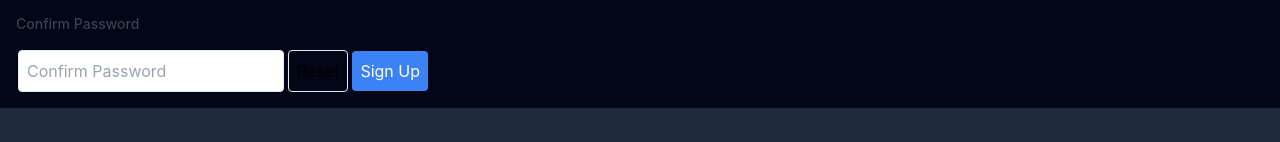
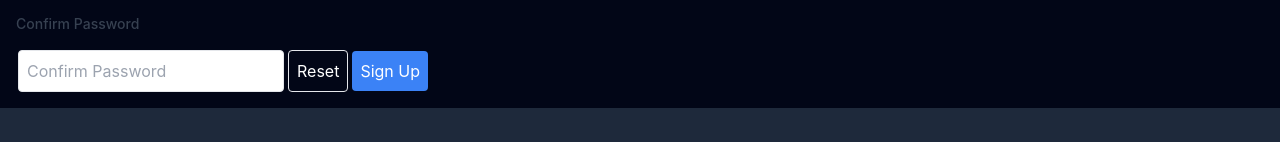
Before and after one commit to FlorianGrollich/Gamefied-python-learning, a React (Create React App) app in the folder frontend/: page /register in a window 1280 px wide. Shown: the part 428-570 px from the top of the page. Built offline with nearby package versions, Linux system fonts and the light colour scheme.

Commit message:
fix: make reset button visible in white color

```diff
--- a/frontend/src/RegistrationForm/RegistrationForm.tsx
+++ b/frontend/src/RegistrationForm/RegistrationForm.tsx
@@ -196,7 +196,7 @@ const RegistrationForm: React.FC = () => {
           required
         />
 
-        <button type="button" onClick={handleReset} className="p-2 m-0.5 border rounded">
+        <button type="button" onClick={handleReset} className="p-2 m-0.5 text-white border rounded">
           Reset
         </button>
 
```
